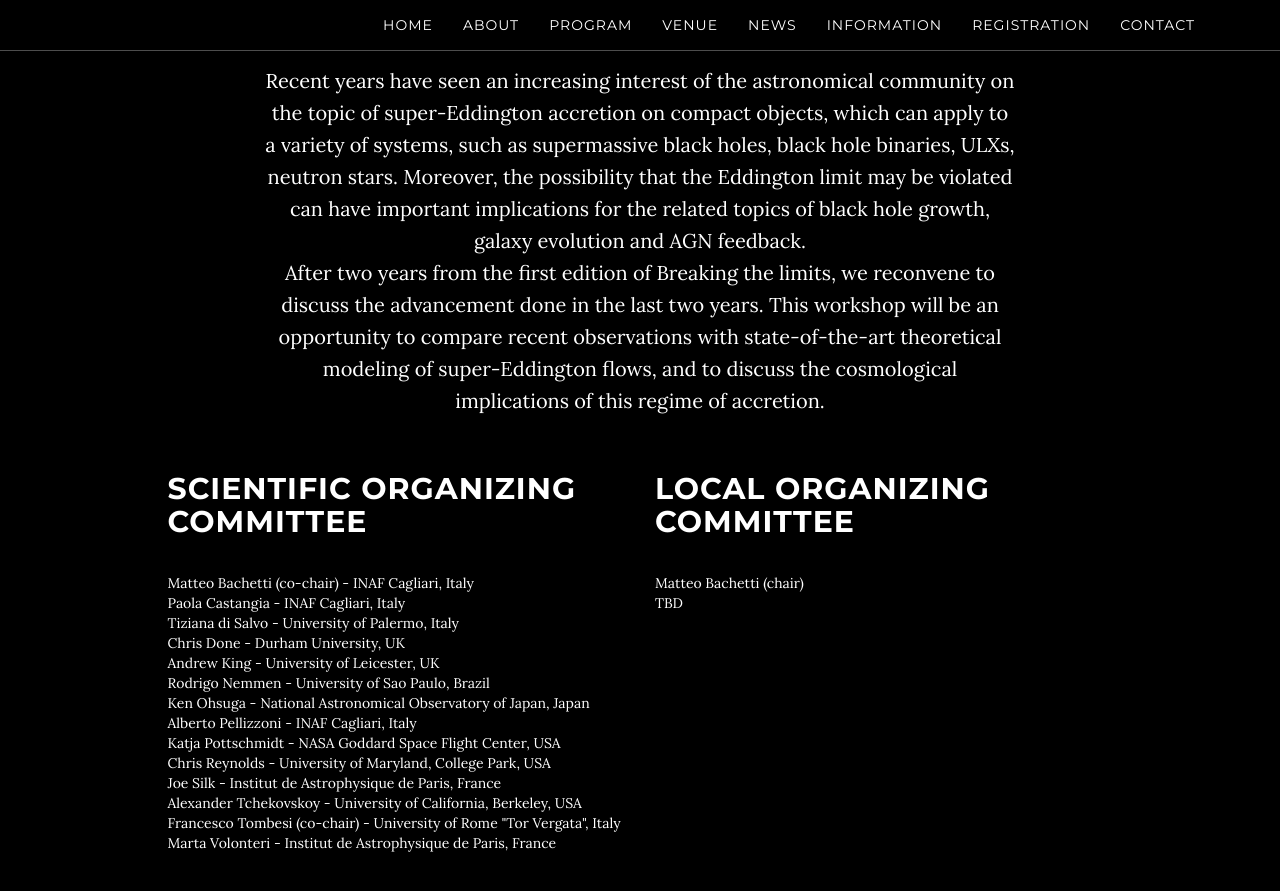
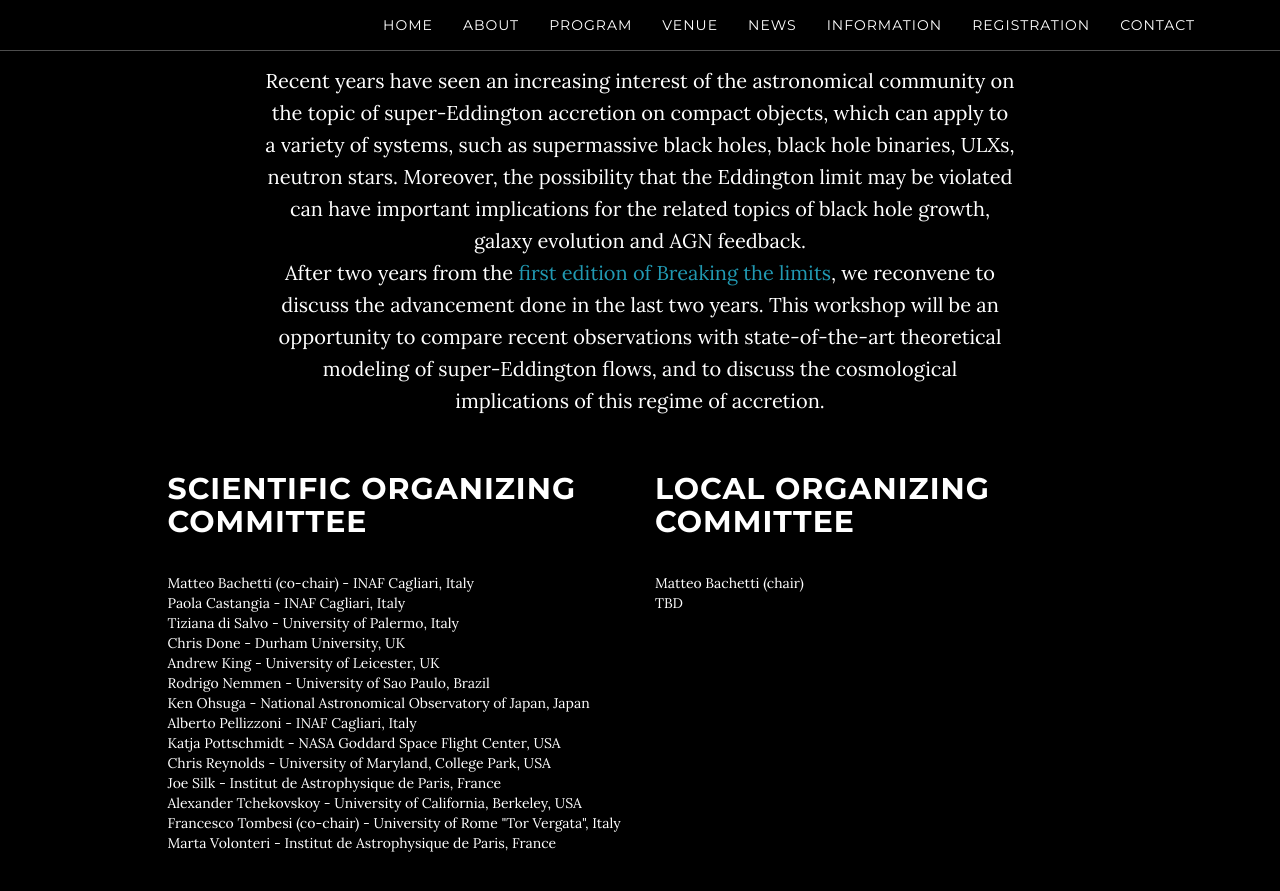
Before and after one commit to breakingthelimits/supereddington2018, a Jekyll site: the page built from index.html, in a window 1280 px wide and 900 px high, scrolled down 1103 px. Shown: the top 891 px of the window. Built offline with Jekyll 4.4.1, drawn with Linux system fonts in a browser that asks for light colours; some of the changed lines change nothing that is shown.

Commit message:
add link to the old website 2016

```diff
--- a/_includes/about.html
+++ b/_includes/about.html
@@ -9,7 +9,7 @@
                     violated can have important implications for the related topics of black hole growth, galaxy evolution
                     and AGN feedback.
                     <BR />
-                    After two years from the first edition of Breaking the limits, we reconvene to discuss the advancement
+                    After two years from the <a href="https://matteobachetti.github.io/supereddington2016/ ">first edition of Breaking the limits</a>, we reconvene to discuss the advancement
                     done in the last two years.
                     This workshop will be an opportunity to compare recent observations with state-of-the-art theoretical modeling of super-Eddington flows, and to discuss the cosmological implications of this regime of accretion.
                 </p>
```
